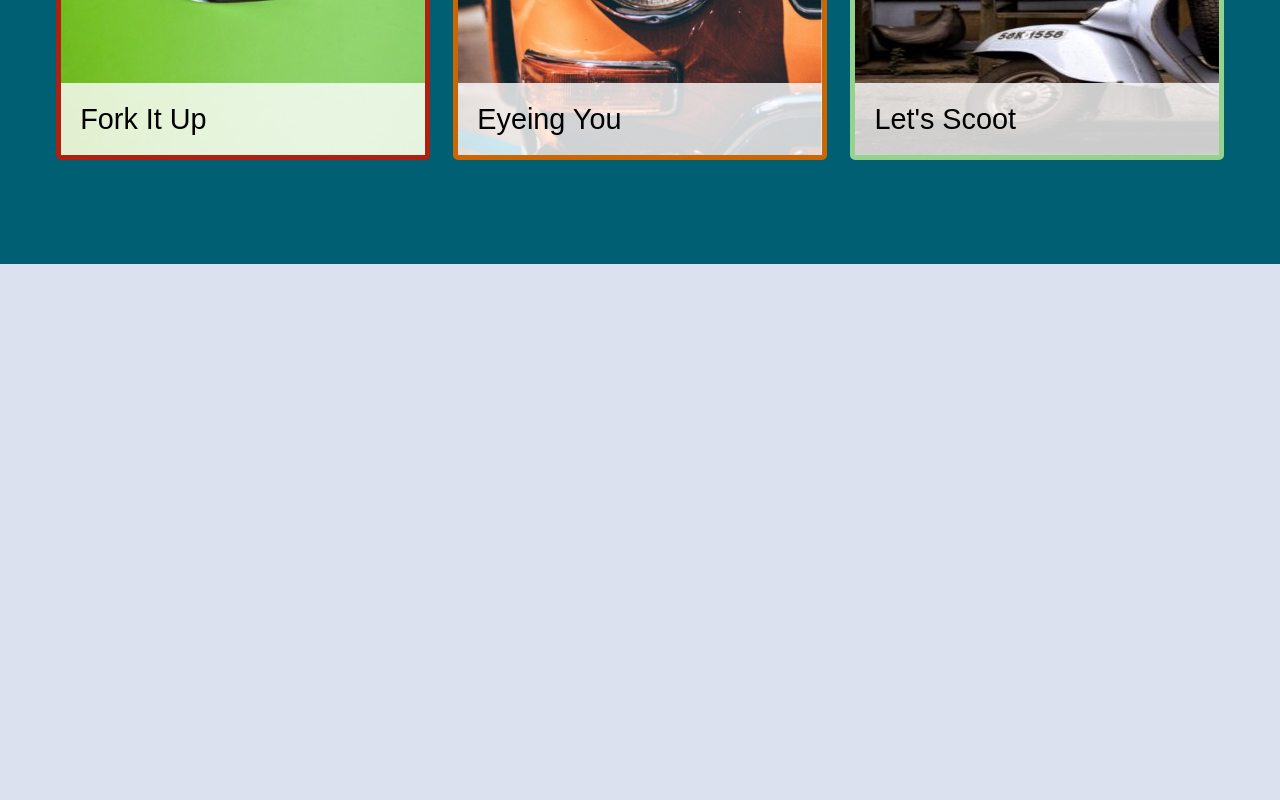
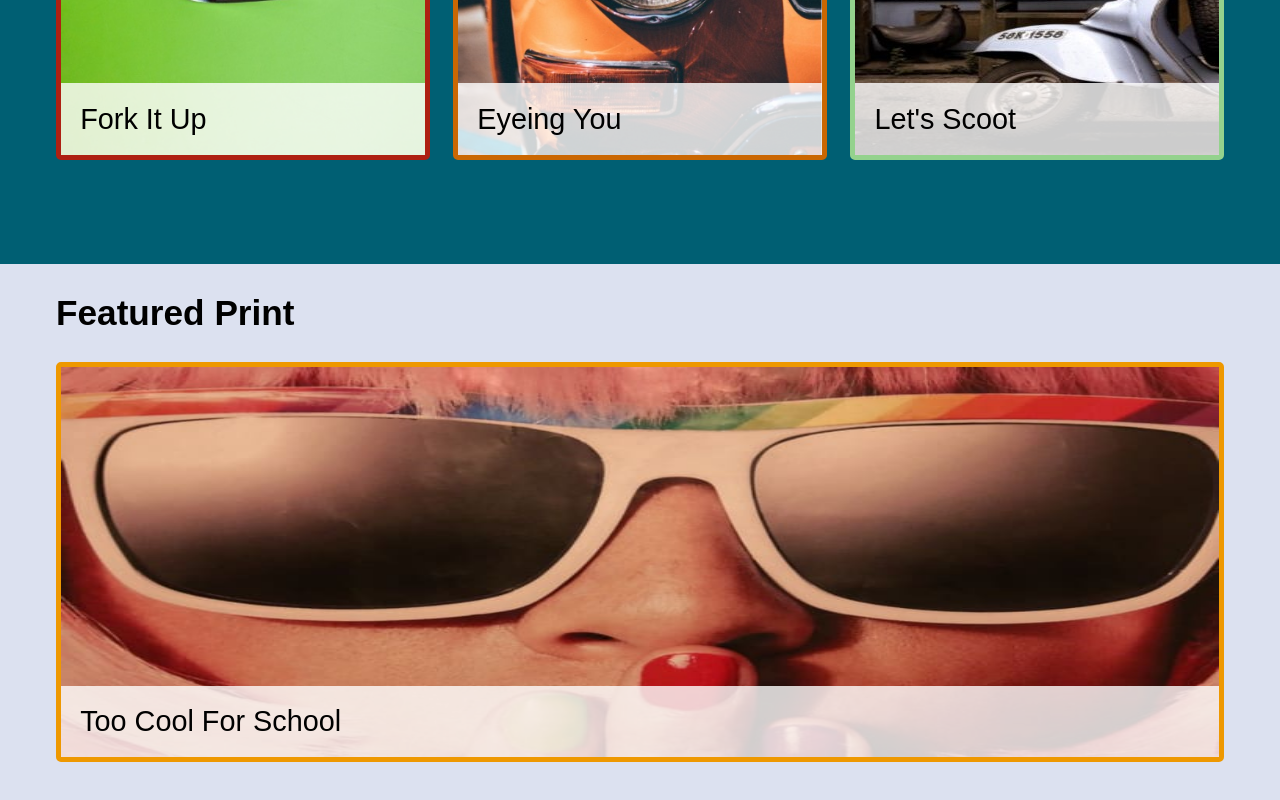
Before and after one commit to Murtuza-Ahmed/react-class-project, a React (Vite) app in the folder react-wall-of-wander-MUI/: page / in a window 1280 px wide. Shown: the part 1050-1850 px from the top of the page. Before the commit the page ends 1314 px from the top, so only its background shows below. Built offline with nearby package versions, Linux system fonts and the light colour scheme.

Commit message:
featured component complete

```diff
--- a/react-wall-of-wander-MUI/src/components/App.jsx
+++ b/react-wall-of-wander-MUI/src/components/App.jsx
@@ -2,6 +2,7 @@ import Header from "./Header";
 import Banner from "./Benner";
 import Mission from "./Mission";
 import PopularPrint from "../components/component/PopularPrint";
+import FeaturedPrint from "./FeaturedPrint";
 function App() {
   return (
     <>
@@ -9,6 +10,7 @@ function App() {
       <Banner />
       <Mission />
       <PopularPrint />
+      <FeaturedPrint />
     </>
   );
 }
--- /dev/null
+++ b/react-wall-of-wander-MUI/src/components/FeaturedPrint.jsx
@@ -0,0 +1,33 @@
+import toocool740 from "../assets/image/too-cool-740.jpg";
+import toocool1058 from "../assets/image/too-cool-1058.jpg";
+import toocool300 from "../assets/image/too-cool-300.jpg";
+import toocool1200 from "../assets/image/too-cool-1200.jpg";
+function FeaturedPrint() {
+  return (
+    <>
+      <section id="featured-print">
+        <h2>Featured Print</h2>
+        <figure className="color-yellow">
+          <picture>
+            <source media="(min-width: 500px)" srcSet={toocool740} />
+            <source media="(min-width: 800px)" srcSet={toocool1058} />
+            <source media="(min-width: 1200px)" srcSet={toocool1200} />
+            <img src={toocool300} alt="Too Cool For School" />
+          </picture>
+          <figcaption>
+            <a
+              href="https://www.google.com/search?q=too+cool+for+school+pic&tbm=isch&ved=2ahUKEwjZhY347YiBAxX6nCcCHa4vAbEQ2
+                        -cCegQIABAA&oq=too+cool+for+school+pic&gs_lcp=CgNpbWcQAzoECCMQJzoHCAAQigUQQzoFCAAQgARQuwhYkh9gziBoAHAAeACAAdoBiAHBBpIBBTAuMS4zmAEAoAEBqgELZ3dzLXdpei1pbWfAAQE&sclient
+                        =img&ei=qI7xZNmRAfq5nsEPrt-EiAs&bih=683&biw=1280"
+              target="_blank"
+            >
+              Too Cool For School
+            </a>
+          </figcaption>
+        </figure>
+      </section>
+    </>
+  );
+}
+
+export default FeaturedPrint;
```
